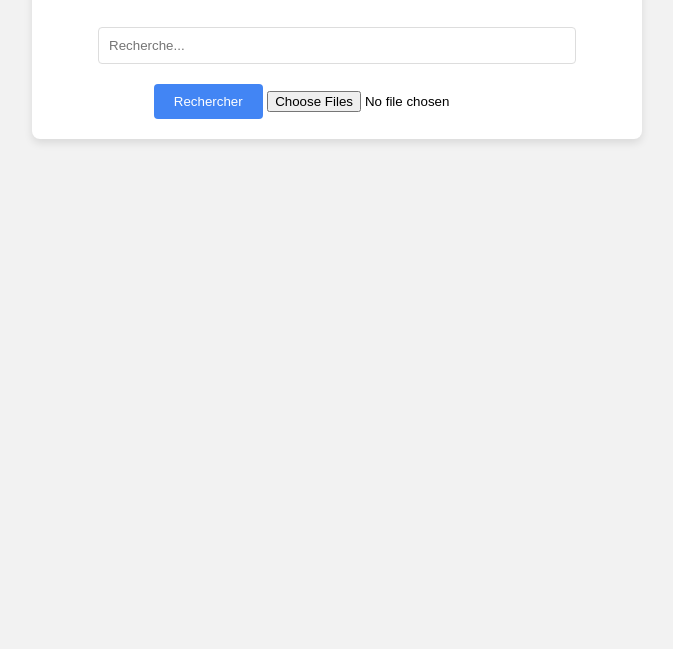
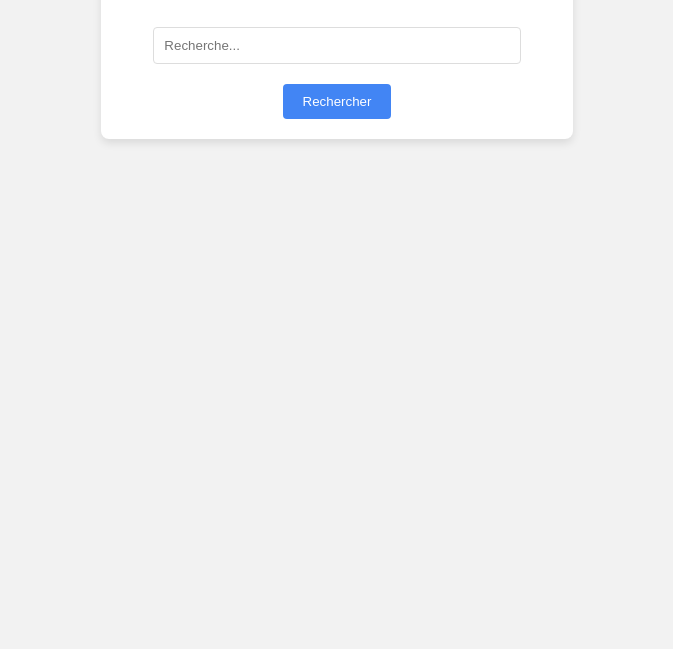
Before and after one commit to devomno/VulnDB, a plain HTML site: page index.html in a window 1280 px wide. Shown: the part 151-800 px from the top of the page, without its empty margins (303-976 px from the left). Drawn offline with Linux system fonts and the light colour scheme.

Commit message:
Update index.html

```diff
--- a/index.html
+++ b/index.html
@@ -11,7 +11,6 @@
         <h1>Recherche de Fichiers Texte</h1>
         <input type="text" id="searchInput" placeholder="Recherche...">
         <button onclick="searchFiles()">Rechercher</button>
-        <input type="file" id="fileInput" multiple accept=".txt" style="margin-top: 10px;">
     </div>
     <div id="results"></div>
     <script src="script.js"></script>
```
